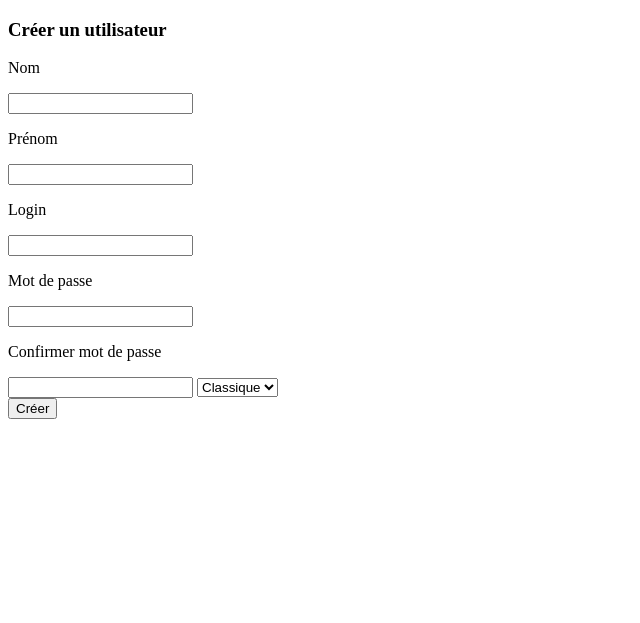
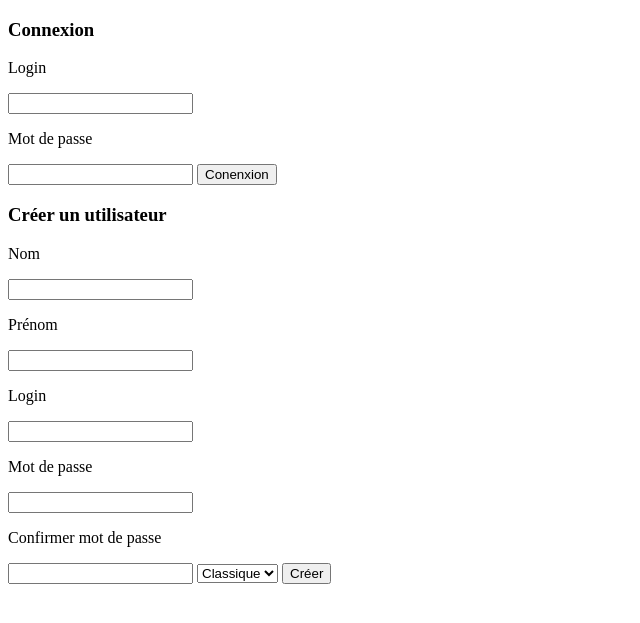
Before and after one commit to Manonrtnt/Rezeed, a PHP site: page /index.php in a window 1280 px wide. Shown: the top 623 px of the page, without its empty margins (0-640 px from the left). Run offline with PHP 8.4, Linux system fonts and the light colour scheme.

Commit message:
Sec form, JS fetch

```diff
--- a/index.php
+++ b/index.php
@@ -1,7 +1,10 @@
 <?php
    include("./indexVue.php");
 
-   function() {
-      echo "Test";
-   }
+   // if (isset($_POST[""])) {
+
+   // }
+   // function() {
+   //    echo "Test";
+   // }
 ?>
--- a/indexVue.php
+++ b/indexVue.php
@@ -10,7 +10,19 @@
 </head>
 <body>
    <div>
-      <form action="" method="POST">
+      <form id="connexion_form">
+         <h3> Connexion </h3>
+
+         <p>Login</p>
+         <input type="text" name="login_user" required>
+
+         <p>Mot de passe</p>
+         <input type="text" name="mdp_user" required>
+
+         <input type="submit" value="Conenxion" required>
+      </form>
+
+      <form id="register_form">
          <h3>Créer un utilisateur</h3>
 
          <p>Nom </p>
@@ -37,7 +49,6 @@
             <option value=reggae>Reggae</option>
             <option value=rock>Rock</option>
          </select>
-         </br>
          <input type="submit" value="Créer" required>
       </form>
    </div>
--- a/script.js
+++ b/script.js
@@ -1,3 +1,19 @@
-function test() {
-   console.log("test");
+const form = document.querySelector("#form");
+
+form.addEventListener("submit", (e) => {
+   e.preventDefault();
+
+   const formattedFormData = new FormData(form);
+   userQuery(formattedFormData);
+});
+
+async function userQuery(data) {
+   const response = await fetch
+   (
+      `./index.php?`, {
+         method: 'POST',
+         body: data
+   });
+
+   return response;
 }
```
